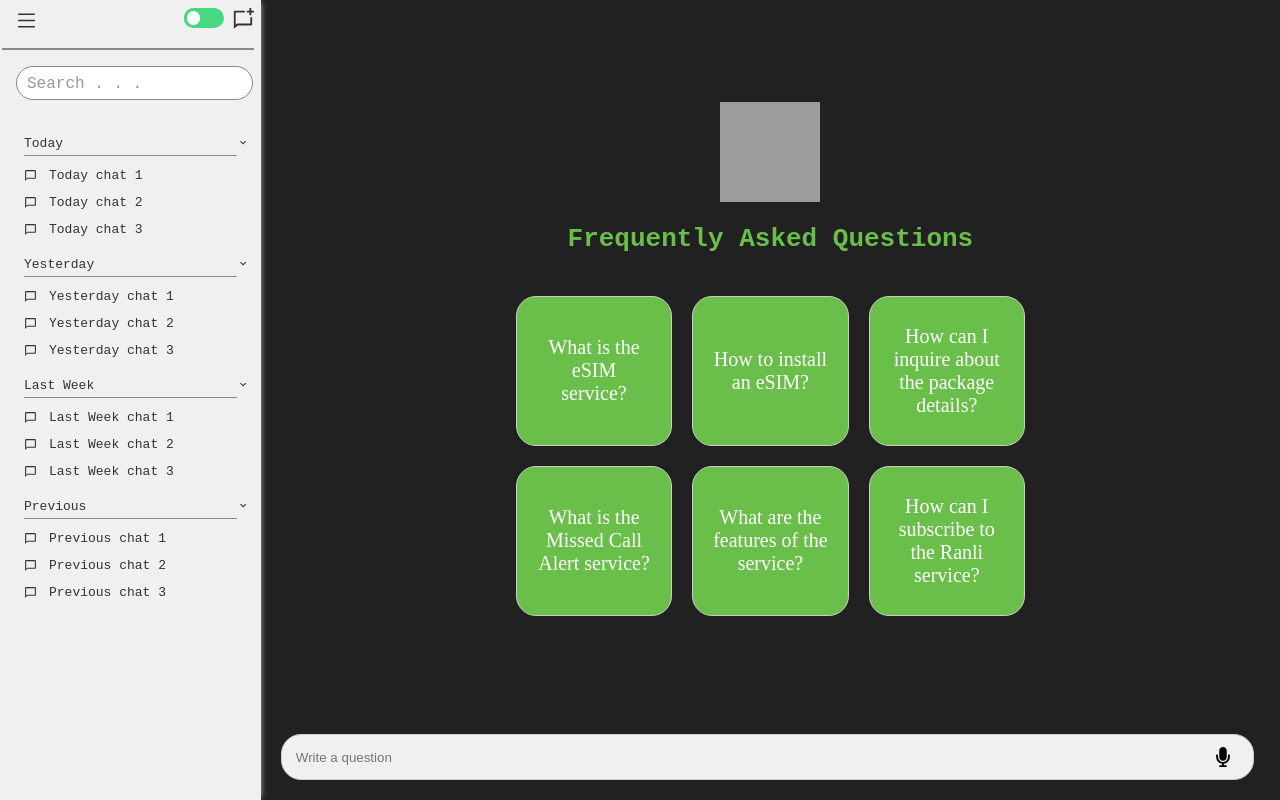
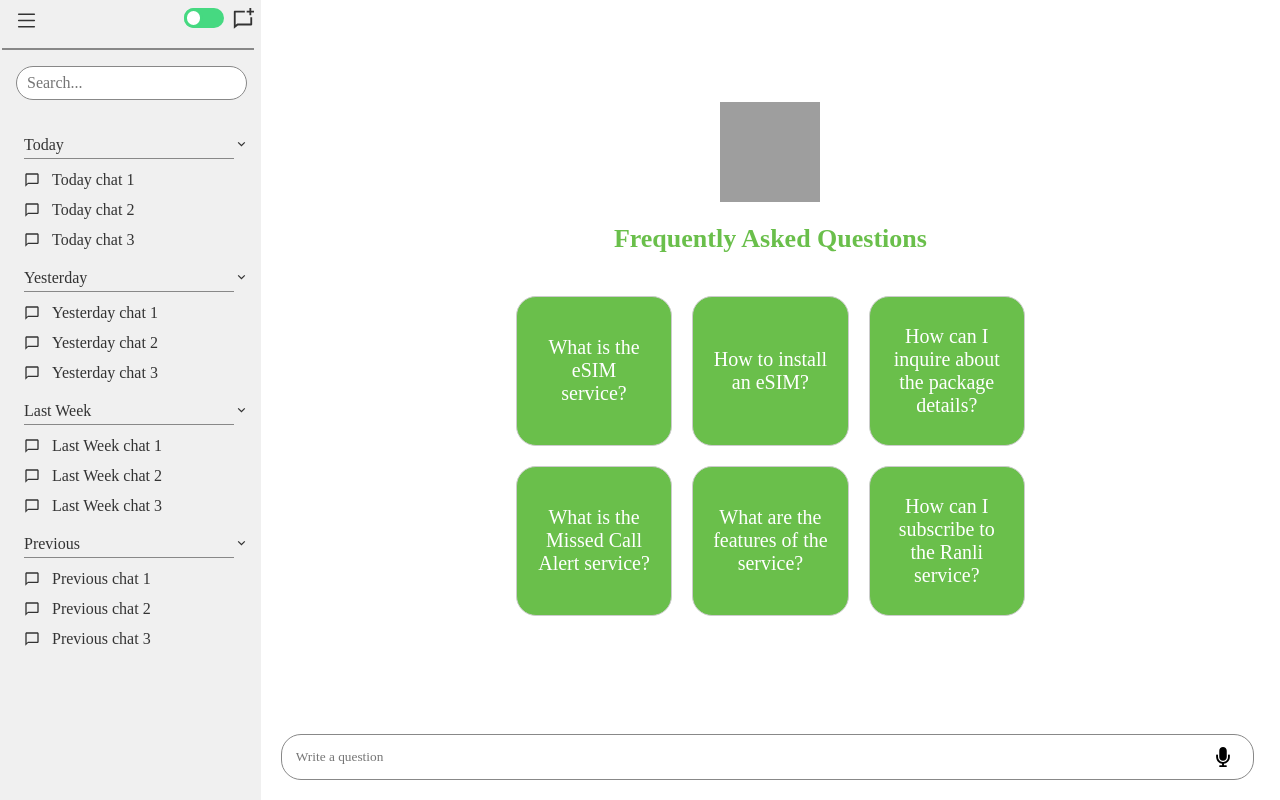
Before and after one commit to Momen-G-Ar/jawwal-chatbot-ui, a React (Create React App) app: page / in a window 1280 px wide. Built offline with nearby package versions, Linux system fonts and the light colour scheme; grey boxes are pictures that could not be loaded.

Commit message:
Edit styles with dark and light theme, edit font family

```diff
--- a/src/App.css
+++ b/src/App.css
@@ -1,7 +1,7 @@
 .App {
   display: flex;
   height: 100vh;
-  font-family: monospace;
+  font-family: 'Times New Roman', Times, serif;
   background-color: var(--body-background);
   transition: ease 0.3s;
 }
--- a/src/App.js
+++ b/src/App.js
@@ -10,7 +10,7 @@ function App() {
     return (
         <div className={`App ${dark ? "dark" : "light"}`}>
             <Sidebar2 theme={darkTheme} setDarkTheme={setDarkTheme} />
-            <MainContent />
+            <MainContent theme={darkTheme} />
         </div>
     );
 }
--- a/src/Components/ChatGroup/ChatGroup.css
+++ b/src/Components/ChatGroup/ChatGroup.css
@@ -12,7 +12,7 @@
 .group {
     display: flex;
     /* flex */
-    color: var(var(--user-message-chat-color));
+    color: var(--user-text-chat-color);
     justify-content: space-between;
     /* justify-between */
     padding-right: 1.25rem;
--- a/src/Components/MainContent/MainContent.css
+++ b/src/Components/MainContent/MainContent.css
@@ -3,6 +3,7 @@
   padding: 20px;
   display: flex;
   flex-direction: column;
+  background-color: var(--main-content-background);
 }
 
 header {
@@ -102,6 +103,8 @@ header {
   /* Gray background */
   justify-content: space-between;
   width: 98%;
+  background: var(--search-background);
+  border: solid 1px var(--group-devider-border);
 }
 
 .chat-container {
@@ -118,6 +121,8 @@ header {
   flex-grow: 1;
   width: 50%;
   overflow: auto;
+  color: var(--input-text-color);
+  font-family: 'Times New Roman', Times, serif;
 }
 
 .message-input button {
--- a/src/Components/MainContent/MainContent.jsx
+++ b/src/Components/MainContent/MainContent.jsx
@@ -1,31 +1,18 @@
-import React, { useState, useRef } from "react";
-import {
-    FaFacebook,
-    FaVideo,
-    FaNewspaper,
-    FaHeartbeat,
-    FaDatabase,
-    FaCode,
-} from "react-icons/fa";
+import React, { useState } from "react";
 import "./MainContent.css";
 import VoiceToText from "../VoicetoText/VoicetoText";
 import ChatMessage from "../ChatMesssage/ChatMessage";
 import axios from "axios";
 
-const MainContent = () => {
+const MainContent = ({ theme }) => {
     const [message, setMessage] = useState("");
     const [messages, setMessages] = useState([]);
-    const [activeButton, setActiveButton] = useState(null);
 
     const handleSend = (e) => {
         e.preventDefault();
         e.stopPropagation();
         if (message.trim() !== "") {
-            setMessages([
-                ...messages,
-                { msg: message, type: "sent" },
-                { msg: "This is a dummy response.", type: "received" },
-            ]);
+            setMessages([...messages, { msg: message, type: "sent" }]);
             setMessage("");
         }
         setMessage("");
@@ -51,7 +38,7 @@ const MainContent = () => {
     };
 
     return (
-        <div className="main-content">
+        <div className={`main-content  ${!theme ? "light" : "dark"}`}>
             <header></header>
             {!messages.length && (
                 <div className="writing-options">
--- a/src/Components/VoicetoText/VoicetoText.css
+++ b/src/Components/VoicetoText/VoicetoText.css
@@ -5,6 +5,8 @@
   display: flex;
   align-items: center;
   justify-content: center;
+  color: var(--voice-recorder-color);
+  background-color: var(--body-background);
 }
 
 .microphone-button.recording {
--- a/src/Components/VoicetoText/VoicetoText.js
+++ b/src/Components/VoicetoText/VoicetoText.js
@@ -48,7 +48,7 @@ const VoiceToText = ({ setMessage }) => {
         >
             <FaMicrophone
                 size={20}
-                style={{ background: "none" }}
+                style={{ background: "transparent" }}
                 className={isRecording ? "recording-icon" : ""}
             />
         </button>
--- a/src/Components/side-bar/search-bar/search-bar.css
+++ b/src/Components/side-bar/search-bar/search-bar.css
@@ -1,34 +1,31 @@
 /* @import url("https://fonts.googleapis.com/css?family=Roboto:400,400i,700"); */
 
-.search > div {
+.search>div {
   padding-left: 1rem;
   margin-bottom: 1rem;
   display: inline-block;
   position: relative;
-  /* filter: drop-shadow(0 1px var(--user-message-chat-color)); */
+  /* filter: drop-shadow(0 1px var(--user-text-chat-color)); */
 }
 
-.search > div > input {
-  color: var(--user-message-chat-color);
+.search>div>input {
+  color: var(--input-text-color);
+  background: var(--search-background);
+  border: solid 1px var(--group-devider-border);
   font-size: 16px;
-  background: var(--search-background);
   /* width: 0.75rem; */
   height: 0.75rem;
   padding: 10px;
-  border: solid 1px var(--group-devider-border);
   outline: none;
   border-radius: 35px;
   transition: width 0.5s;
   width: 94%;
+  font-family: 'Times New Roman', Times, serif;
 }
 
-.search > div > input::placeholder {
-  color: #999;
-  /* opacity: 0; */
-  font-family: monospace;
+.search>div>input::placeholder {
+  opacity: 1;
+  font-family: 'Times New Roman', Times, serif;
   transition: opacity 150ms ease-out;
+  color: var();
 }
-
-.search > div > input:focus::placeholder {
-  opacity: 1;
-}
--- a/src/Components/side-bar/search-bar/search-bar.jsx
+++ b/src/Components/side-bar/search-bar/search-bar.jsx
@@ -11,7 +11,7 @@ const SearchBar = ({ onChange, value }) => {
                         onChange={onChange}
                         value={value}
                         type="text"
-                        placeholder="Search . . ."
+                        placeholder="Search..."
                         required
                     />
                 </div>
--- a/src/Components/side-bar/themed-side-bar.css
+++ b/src/Components/side-bar/themed-side-bar.css
@@ -53,7 +53,7 @@
   margin-bottom: 1rem;
   margin-left: 0.125rem;
   border-bottom: 2px solid var(--group-devider-border);
-  /* box-shadow: 0 4px 6px -1px var(--user-message-chat-color), 0 2px 4px -1px var(--user-message-chat-color); */
+  /* box-shadow: 0 4px 6px -1px var(--user-text-chat-color), 0 2px 4px -1px var(--user-text-chat-color); */
 }
 
 .icons {
@@ -117,7 +117,7 @@
 .group {
   display: flex;
   /* flex */
-  color: var(var(--user-message-chat-color));
+  color: var(var(--user-text-chat-color));
   justify-content: space-between;
   /* justify-between */
   padding-right: 1.25rem;
--- a/src/index.css
+++ b/src/index.css
@@ -1,11 +1,8 @@
 body {
   margin: 0;
-  font-family: -apple-system, BlinkMacSystemFont, "Segoe UI", "Roboto", "Oxygen",
-    "Ubuntu", "Cantarell", "Fira Sans", "Droid Sans", "Helvetica Neue",
-    sans-serif;
+  font-family: 'Times New Roman', Times, serif;
   -webkit-font-smoothing: antialiased;
   -moz-osx-font-smoothing: grayscale;
-  background-color: #212121;
 
 }
 
@@ -48,11 +45,13 @@ code {
   --bot-background-chat-color: rgb(121, 121, 121);
   --user-background-chat-color: #357a38;
   --user-text-chat-color: white;
+  --input-text-color: white;
   --bot-text-chat-color: white;
   --background-color: rgba(255, 255, 255, 0.2);
   --search-background: #21212176;
   --group-devider-border: #aaa;
   --body-background: #212121;
+  --voice-recorder-color: white;
 }
 
 .light {
@@ -67,8 +66,10 @@ code {
   --bot-background-chat-color: white;
   --user-background-chat-color: #6abf4b;
   --user-text-chat-color: white;
+  --input-text-color: black;
   --bot-text-chat-color: black;
   --search-background: white;
   --group-devider-border: #888;
   --body-background: #fff;
+  --voice-recorder-color: black;
 }
```
Also changed, not shown: src/Components/side-bar/SideBar.jsx (+0 -17 lines).
